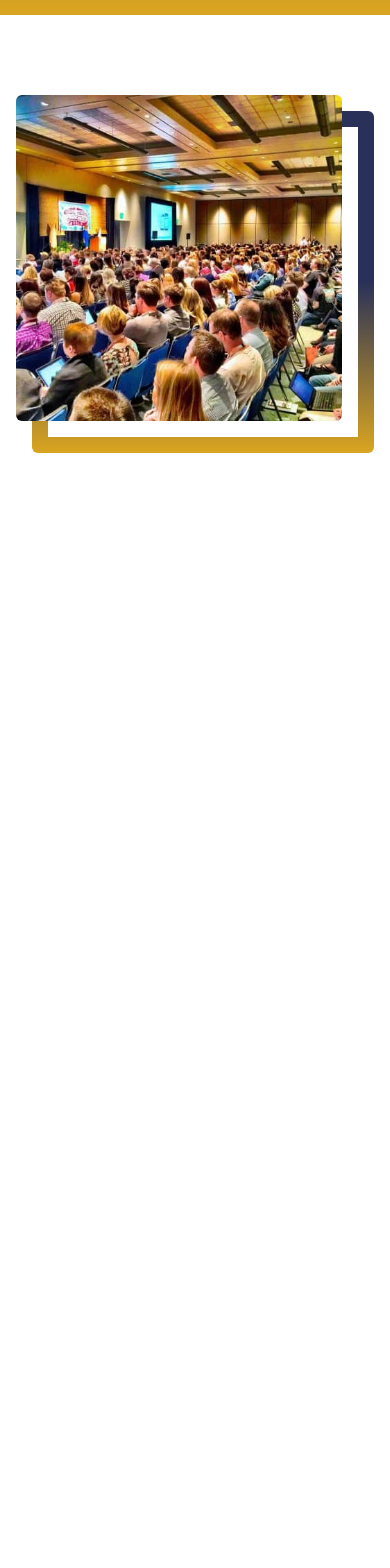
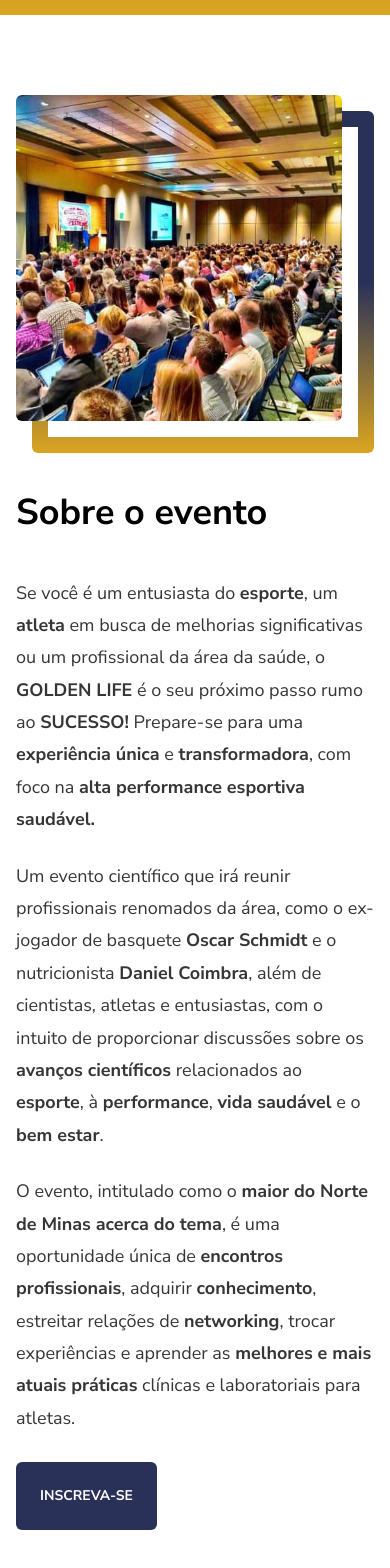
Before and after one commit to caickdias/goldenlife, a React (Vite) app: page / in a window 390 px wide. Shown: the part 1097-2665 px from the top of the page. Before the commit the page ends 1550 px from the top, so only its background shows below. Built offline with nearby package versions, Linux system fonts and the light colour scheme.

Commit message:
add: about section mobile

```diff
--- a/package.json
+++ b/package.json
@@ -10,6 +10,7 @@
     "preview": "vite preview"
   },
   "dependencies": {
+    "html-react-parser": "^4.2.1",
     "react": "^18.2.0",
     "react-dom": "^18.2.0"
   },
--- a/src/components/AboutSection/FancyPic.jsx
+++ b/src/components/AboutSection/FancyPic.jsx
@@ -1,6 +1,6 @@
 const FancyPic = ({ src }) => {
     return(
-        <div className="relative">
+        <div className="relative flex w-full aspect-square mb-6">
             <InnerSquare />
 
             <PicSquare src={src} />
--- /dev/null
+++ b/src/components/AboutSection/Paragraph.jsx
@@ -0,0 +1,11 @@
+import parse from 'html-react-parser';
+
+const Paragraph = ({ text }) => {
+    return(
+        <h1 className='text-lg leading-[1.8] text-main-text my-3'>
+            {parse(text)}
+        </h1>
+    )
+}
+
+export default Paragraph;
--- a/src/components/AboutSection/index.jsx
+++ b/src/components/AboutSection/index.jsx
@@ -1,14 +1,25 @@
-import { firstParagraph, aboutPic } from '../../data/aboutSection';
+import { title, firstParagraph, aboutPic, secondParagraph, thirdParagraph, button } from '../../data/aboutSection';
+import SolidButton from '../SolidButton';
 
+import Title from '../Title';
 import FancyPic from './FancyPic';
+import Paragraph from './Paragraph';
 
 const AboutSection = () => {
 
     return(
         <section
-            className="px-4 py-16"
+            className="flex flex-col px-4 py-16 "
         >
             <FancyPic src={aboutPic} />
+
+            <Title title={title} />
+
+            <Paragraph text={firstParagraph} />
+            <Paragraph text={secondParagraph} />
+            <Paragraph text={thirdParagraph} />
+
+            <SolidButton title={button.title} link={button.link} />
 
         </section>
     )
--- /dev/null
+++ b/src/components/SolidButton.jsx
@@ -0,0 +1,13 @@
+const SolidButton = ({ title, link }) => {
+    return(
+        <a
+            href={link}
+            className="bg-main-blue p-6 w-fit text-sm text-white font-bold rounded-md mt-4
+                hover:text-main-gold transition-colors duration-300"
+        >
+            {title}
+        </a>
+    )
+}
+
+export default SolidButton;
--- /dev/null
+++ b/src/components/Title.jsx
@@ -0,0 +1,9 @@
+const Title = ({ title }) => {
+    return(
+        <h1 className="text-4xl font-bold my-8">
+            {title}
+        </h1>
+    )
+}
+
+export default Title;
--- a/src/data/aboutSection.js
+++ b/src/data/aboutSection.js
@@ -1,8 +1,23 @@
 import aboutPic from '../assets/about-bg.jpg';
+
+const title = "Sobre o evento";
 
 const firstParagraph = "Se você é um entusiasta do <b>esporte</b>, um <b>atleta</b> em busca de melhorias significativas ou um profissional da área da saúde, o <b>GOLDEN LIFE</b> é o seu próximo passo rumo ao <b>SUCESSO!</b> Prepare-se para uma <b>experiência única</b> e <b>transformadora</b>, com foco na <b>alta performance esportiva saudável.</b>";
 
+const secondParagraph = "Um evento científico que irá reunir profissionais renomados da área, como o ex-jogador de basquete <b>Oscar Schmidt</b> e o nutricionista <b>Daniel Coimbra</b>, além de cientistas, atletas e entusiastas, com o intuito de proporcionar discussões sobre os <b>avanços científicos</b> relacionados ao <b>esporte</b>, à <b>performance</b>, <b>vida saudável</b> e o <b>bem estar</b>."
+
+const thirdParagraph = "O evento, intitulado como o <b>maior do Norte de Minas acerca do tema</b>, é uma oportunidade única de <b>encontros profissionais</b>, adquirir <b>conhecimento</b>, estreitar relações de <b>networking</b>, trocar experiências e aprender as <b>melhores e mais atuais práticas</b> clínicas e laboratoriais para atletas.";
+
+const button = {
+    title: "INSCREVA-SE",
+    link: "#"
+}
+
 export {
+    title,
     firstParagraph,
+    secondParagraph,
+    thirdParagraph,
+    button,
     aboutPic
 }
--- a/tailwind.config.js
+++ b/tailwind.config.js
@@ -9,6 +9,7 @@ export default {
       colors: {
         "main-blue": "#293158",
         "main-gold": "#DAA520",
+        "main-text": "#353535"
       }
     },
   },
```
Also changed, not shown: 1 other file (tests, documents, lock files or other folders).
